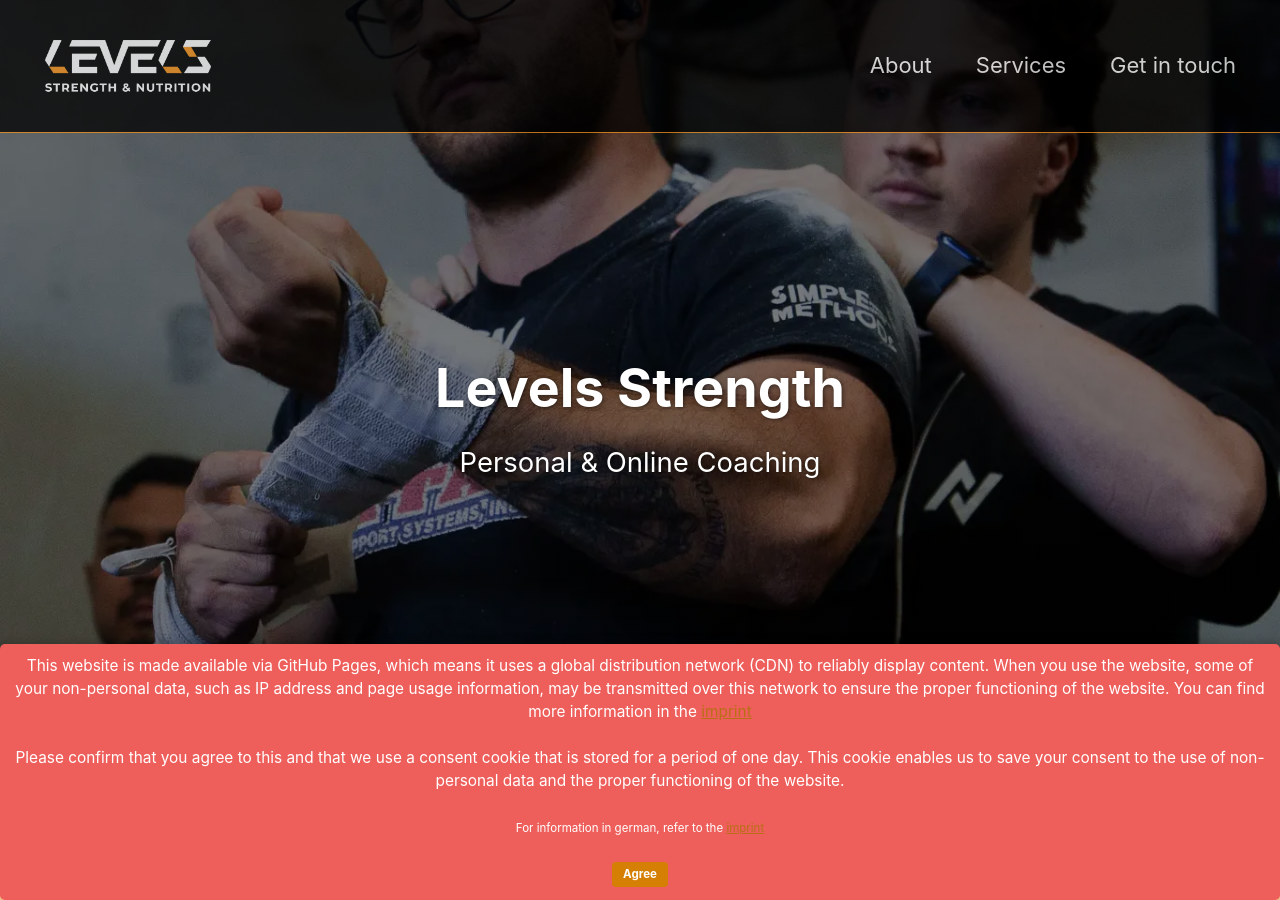
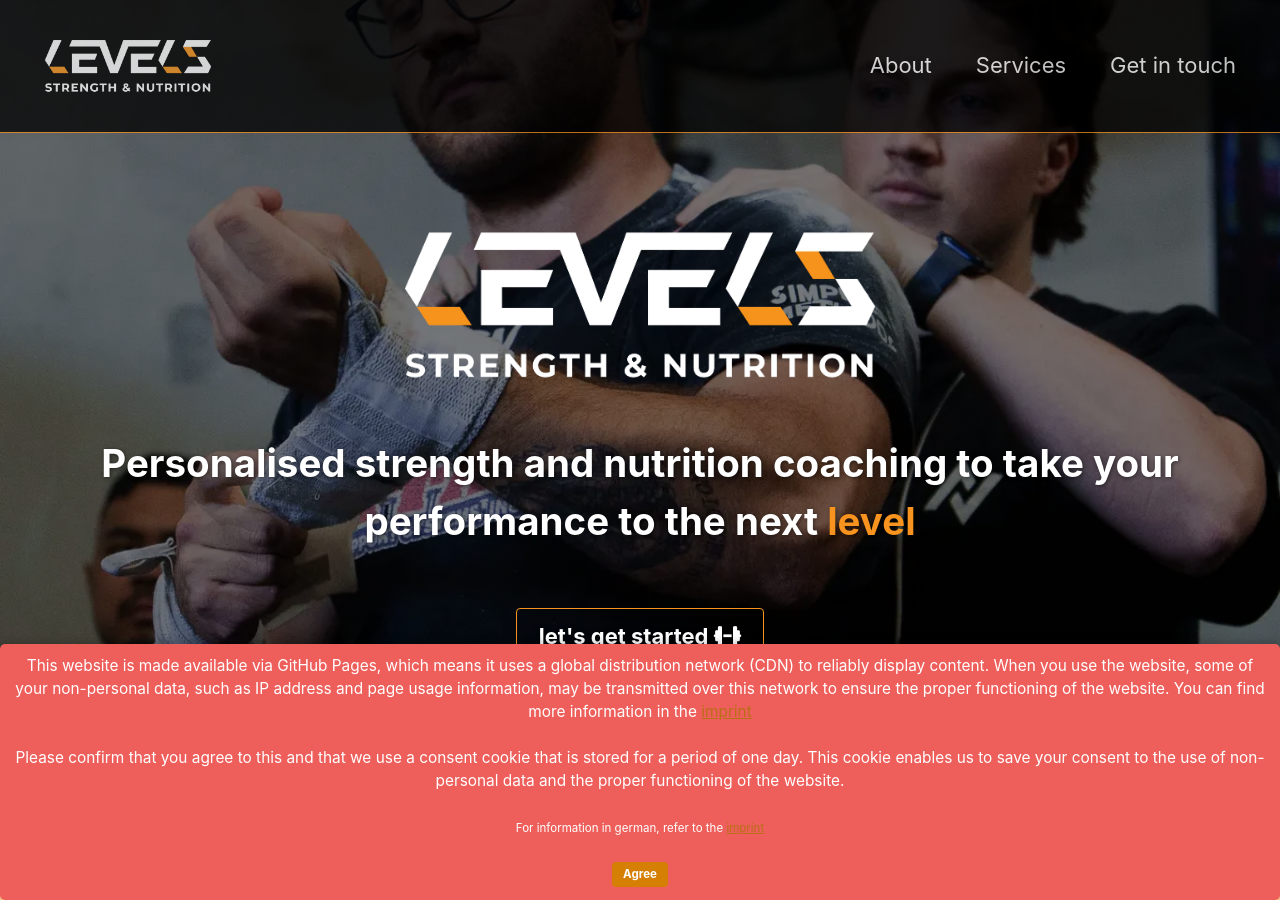
Before and after one commit to perstarke-webdev/levels-strength-site, a Jekyll site: the page built from _pages/index.html, in a window 1280 px wide and 900 px high. Built offline with Jekyll 4.4.1, drawn with Linux system fonts in a browser that asks for light colours; cached includes are drawn as plain includes.

Commit message:
feat: Implement hero logo, styled excerpt, and action button

```diff
--- a/_includes/page__hero.html
+++ b/_includes/page__hero.html
@@ -22,17 +22,17 @@
      style="{% if page.header.overlay_color %}background-color: {{ page.header.overlay_color | default: 'transparent' }};{% endif %} {% if overlay_img_path %}background-image: {% if overlay_filter %}{{ overlay_filter }}, {% endif %}url('{{ overlay_img_path }}');{% endif %}; min-height: 100vh; background-size: cover; display: flex; flex-direction: column; justify-content: center; align-items: center;">
   {% if page.header.overlay_color or page.header.overlay_image %}
     <div class="wrapper">
-      <h1 id="page-title" class="page__title" itemprop="headline">
-          {{ page.title | default: site.title | markdownify | remove: "<p>" | remove: "</p>" }}
-      </h1>
+      <div class="hero__logo" style="text-align: center;">
+        <img src="{{ site.logo | relative_url }}" alt="{{ site.title }} logo" style="width: 60vw; max-width: 600px;"/>
+      </div>
       {% if page.header.show_overlay_excerpt != false and page.excerpt %}
         <p class="page__lead">{{ page.excerpt | markdownify | remove: "<p>" | remove: "</p>" }}</p>
       {% endif %}
       {% if page.header.actions %}
-      <div style="text-align: center">
+      <div style="text-align: center; margin-top: 1em;">
         <p>
         {% for action in page.header.actions %}
-          <a href="{{ action.url | relative_url }}" class="btn btn--light-outline btn--large" {% if action.blank %} target="_blank" rel="noopener noreferrer nofollow"{% endif %}>{{ action.label | default: site.data.ui-text[site.locale].more_label | default: "Learn More" }}</a>
+          <a href="{{ action.url | relative_url }}" class="btn btn--light-outline btn--large {{ action.class }}" {% if action.blank %} target="_blank" rel="noopener noreferrer nofollow"{% endif %}>{{ action.label | default: site.data.ui-text[site.locale].more_label | default: "Learn More" }}</a>
         {% endfor %}
       </div>
       {% endif %}
--- a/_pages/index.html
+++ b/_pages/index.html
@@ -5,7 +5,12 @@ permalink: /
 header:
   overlay_image: /assets/images/header.webp
   overlay_filter: rgba(0, 0, 0, 0.5)
-excerpt: "Personal & Online Coaching"
+
+  actions:
+    - label: "let's get started <i class='fas fa-dumbbell'></i>"
+      url: "/#contact"
+      class: "btn--hero-action"
+excerpt: "<b style='font-size: 1.4em;'>Personalised strength and nutrition coaching to take your performance to the next <span style='color: #f7931e;'>level</span></b>"
 ---
 
 <section class="site-section alternative-color first-section" id="start">
--- a/_sass/oneflow/skins/_levels.scss
+++ b/_sass/oneflow/skins/_levels.scss
@@ -90,3 +90,22 @@ $base0f: #b18a3d !default;
   margin-top: -6.5em; /* Pulls the entire hero element up */
   padding-top: 6.5em; /* Pushes the content back down to its original position */
 }
+
+/* Styles for hero action button */
+.btn.btn--hero-action {
+  margin-top: 1em;
+  border-color: $primary-color;
+  color: $primary-color;
+  background-color: transparent; /* Ensure it starts transparent */
+  transition: all 0.3s ease-in-out;
+}
+
+.btn.btn--hero-action:hover {
+  background-color: $primary-color;
+  color: #fff;
+}
+
+/* Adjust hero logo margin */
+.hero__logo {
+  margin-bottom: -1em;
+}
```
